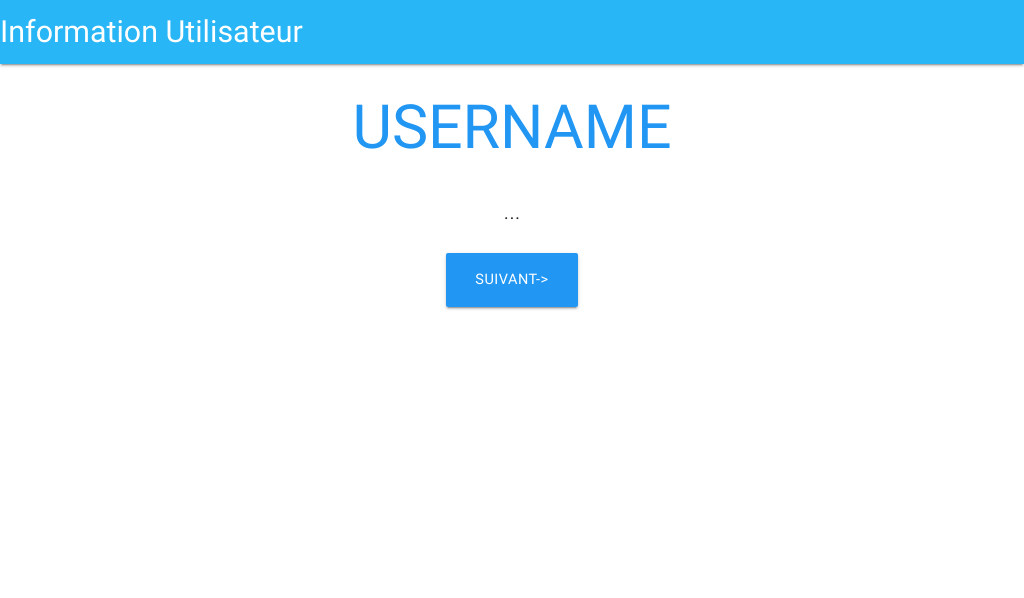
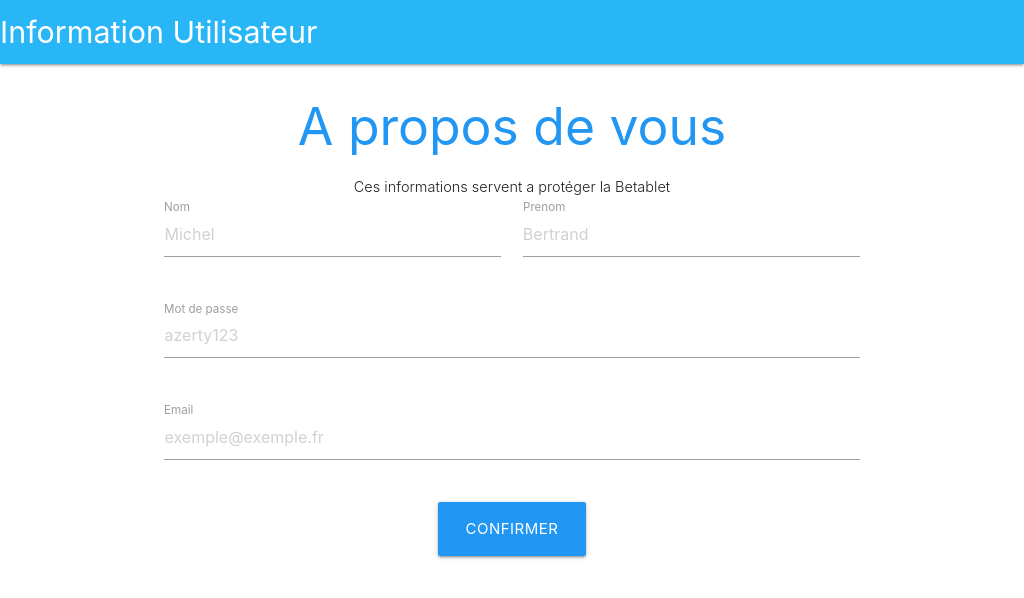
Before and after one commit to lunar-d/BetabletOS, an Electron app: page start2.html in a window 1024 px wide. Drawn offline with nearby package versions, Linux system fonts and the light colour scheme.

Commit message:
dev add 1
changement des menus

```diff
--- a/assets/css/custom.css
+++ b/assets/css/custom.css
@@ -3,3 +3,8 @@
     margin-left:auto;
     margin-right:auto;
 }
+
+.lighten-1{
+    -webkit-user-select: none;
+    -webkit-app-region: drag;
+}
--- a/package.json
+++ b/package.json
@@ -12,10 +12,10 @@
   "author": "Giaccone&Gayet",
   "license": "WTFPL",
   "dependencies": {
-    "electron": "^1.7.6",
-    "materialize-css": "^1.0.0-rc.2"
+    "electron": "^4.1.1",
+    "materialize-css": "^1.0.0"
   },
   "devDependencies": {
-    "electron-packager": "^9.0.1"
+    "electron-packager": "^13.1.1"
   }
 }
--- a/start2.html
+++ b/start2.html
@@ -2,7 +2,8 @@
 <html>
 <head>
   <title>BetabletOS</title>
-  <link rel="stylesheet" href="https://cdnjs.cloudflare.com/ajax/libs/materialize/0.100.2/css/materialize.min.css">
+  <link rel="stylesheet" href="node_modules\materialize-css\dist\css\materialize.min.css">
+  <script src="node_modules/materialize-css/dist/js/materialize.min.js"></script>
   <link rel="stylesheet" href="assets\css\custom.css">
 </head>
 <body>
@@ -18,19 +19,54 @@
             </nav>
         <div class="container">
           <div class="jumbotron" id="tagline">
-            <h1 class="header center blue-text">USERNAME</h1>
+            <h2 class="header center blue-text">A propos de vous</h2>
             <div class="row center">
-              <h5 class="header col s12 light">...</h5>
+              <h7 class="header col s12 light">Ces informations servent a protéger la Betablet</h7>
+
+              <div class="row">
+                  <form class="col s12">
+                    <div class="row">
+                      <div class="input-field col s6">
+                        <input placeholder="Michel" id="first_name" type="text" class="validate">
+                        <label for="first_name">Nom</label>
+                      </div>
+                      <div class="input-field col s6">
+                        <input placeholder="Bertrand" id="last_name" type="text" class="validate">
+                        <label for="last_name">Prenom</label>
+                      </div>
+                    </div>
+                    <div class="row">
+                      <div class="input-field col s12">
+                        <input placeholder="azerty123" id="password" type="password" class="validate">
+                        <label for="password">Mot de passe</label>
+                      </div>
+                    </div>
+                    <div class="row">
+                      <div class="input-field col s12">
+                        <input placeholder="exemple@exemple.fr" id="email" type="email" class="validate">
+                        <label for="email">Email</label>
+                      </div>
+                    </div>
+                    <button class="waves-effect waves-light btn-large blue" type="submit">Confirmer</button>
+                  </form>
+                </div>
             </div>
           </div>
 
-          <div class="row center">
-            <a href="start3.html" id="start-button" class="btn-large waves-effect waves-light blue">Suivant-></a>
-          </div>
+
         </div>
-      </div>
-    </div>
+  </div>
 
-</div>
+  <script>
+    const electron = require('electron');
+    const {ipcRenderer} = electron;
+
+    document.querySelector('form').addEventListener('submit', submitForm);
+
+    function submitForm(e){
+
+    }
+  </script>
+
 </body>
 </html>
```
Also changed, not shown: addWindow.html (+5 -1 lines), mainWindow.html (+2 -1 lines), start1.html (+3 -2 lines), start3.html (+5 -3 lines), README.md, WifiWindow.html (line endings or trailing spaces), main.js (line endings or trailing spaces), 1 other file.
